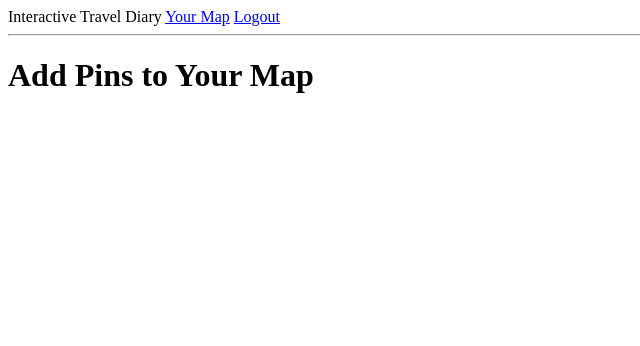
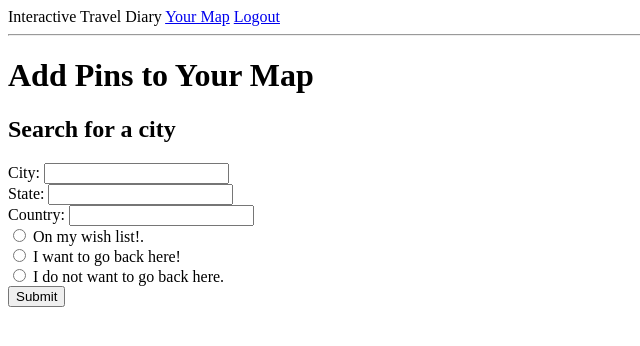
Before and after one commit to nataliaiwona/travel_management_app, a Flask app: page /add_pins in a window 1280 px wide. Shown: the top 346 px of the page, without its empty margins (0-640 px from the left). Run offline with Flask 2, Linux system fonts and the light colour scheme; the visitor is signed in with stand-in values (Sample User, id 1); data comes from the database, SQL or seed files in the repository.

Commit message:
Added forms to add_pins.html and connected results to DB.

```diff
--- a/model.py
+++ b/model.py
@@ -86,8 +86,9 @@ class Pin(db.Model):
     def __repr__(self):
         """Provide helpful representation of pins info when printed."""
 
-        p = "<Pins id={} user_id={} pin_type_id={} location_id={} year={} visits={}>"
-        return p.format(self.id, self.user_id, self.pin_type_id,
+        # add more easily identifiable relationship below
+        p = "<Pins City={} user_id={} pin_type_id={} location_id={} year={} visits={}>"
+        return p.format(self.location.city, self.user_id, self.pin_type_id,
                         self.location_id, self.year, self.visits)
 
 
--- a/server.py
+++ b/server.py
@@ -1,8 +1,7 @@
 """Travel Management Application"""
 
 from jinja2 import StrictUndefined
-
-from flask import Flask, render_template, request, flash, redirect, session
+from flask import Flask, render_template, request, flash, redirect, session, jsonify
 from flask_debugtoolbar import DebugToolbarExtension
 
 from model import connect_to_db, db, User, PinType, Location, Pin
@@ -10,12 +9,10 @@ from model import connect_to_db, db, User, PinType, Location, Pin
 import os
 
 app = Flask(__name__)
-
 # Required to use Flask sessions and the debug toolbar
 app.secret_key = "MEMORY"
-# maps_key = os.environ["GOOGLE_MAPS_API_KEY"]
-
-# Raises and error for when you use an undefined variable in Jinja2.
+maps_key = os.environ["GOOGLE_MAPS_API_KEY"]
+# Raises an error for when you use an undefined variable in Jinja2.
 app.jinja_env.undefined = StrictUndefined
 app.jinja_env.auto_reload = True
 
@@ -114,7 +111,14 @@ def user_homepage():
     return render_template("user_homepage.html")
 
 
-@app.route('/add_pins')
+@app.route('/add_pins', methods=['GET'])
+def show_add_pins():
+    """Show page to add pins to map."""
+
+    return render_template("add_pins.html")
+
+
+@app.route('/add_pins', methods=['POST'])
 def add_pins():
     """Allow user to add pins to map!"""
 
@@ -131,7 +135,34 @@ def add_pins():
         flash("Please log in to add pins to your map.")
         return redirect("/login")
 
-    return render_template("add_pins.html")
+    pin_type = request.form.get("pin_type")
+    city = request.form.get("city")
+    state = request.form.get("state") if request.form.get("state") != '' else None
+    country = request.form.get("country")
+    location = Location.query.filter(Location.city == city,
+                                     Location.country == country,
+                                     Location.name == city).first()
+
+    if location is None:
+        location = Location(city=city, state=state, country=country, name=city)
+        db.session.add(location)
+        db.session.commit()
+
+    new_pin = Pin(user_id=user.id,
+                  pin_type_id=pin_type, location_id=location.id)
+    db.session.add(new_pin)
+    db.session.commit()
+
+
+    # state = request.form.get("state")
+    #
+
+    # new_pin = Location(city=city, state=state, country=country, pin_type=pin_type)
+
+    # db.session.add(new_pin)
+    # db.session.commit()
+
+    return redirect('/add_pins')
 
 # JS post request for the key
 # Call source blah.sh so it can access key
--- a/templates/add_pins.html
+++ b/templates/add_pins.html
@@ -4,5 +4,39 @@
 <h1 id="add-pins-title">Add Pins to Your Map</h1>
 
 <!--Graphics and images here, maybe a flying JS suitcase a la ninja from MCF-->
+<div>
+    <h2>Search for a city</h2>
+    <form action="/add_pins" method="POST">
+
+        <div class="form-signup">
+            <label>
+                City: <input type="text" name="city" required class="form-ctrl">
+            </label>
+        </div>
+
+        <div class="form-signup">
+            <label>
+                State: <input type="text" name="state">
+            </label>
+        </div>
+
+        <div class="form-signup">
+            <label>
+                Country: <input type="text" name="country" required class="form-ctrl">
+            </label>
+        </div>
+
+        <div>
+          <input type="radio" name="pin_type" value="1"> On my wish list!. <br>
+          <input type="radio" name="pin_type" value="2"> I want to go back here!<br>
+          <input type="radio" name="pin_type" value="3"> I do not want to go back here.<br>
+        </div>
+
+        <div class="form-signup">
+            <input type="submit" name="Add Pin!">
+        </div>
+
+    </form>
+</div>
 
 {% endblock %}
--- a/templates/base.html
+++ b/templates/base.html
@@ -1,7 +1,9 @@
 <!doctype html>
 <html>
 <head>
+    {% block head %}
     <title>Travel Management Application</title>
+    {% endblock %}
 </head>
 <body>
 
@@ -28,7 +30,7 @@ Interactive Travel Diary
 
 
   <script src="//code.jquery.com/jquery.js"></script>
-  <script src="/static/js/index.js"></script>
+<!--   // <script src="/static/js/index.js"></script> -->
 
 </body>
 </html>
```
Also changed, not shown: static/user_homepage_map.js (added, +7 -0 lines), templates/user_homepage.html (+32 -1 lines), 1 other file.
